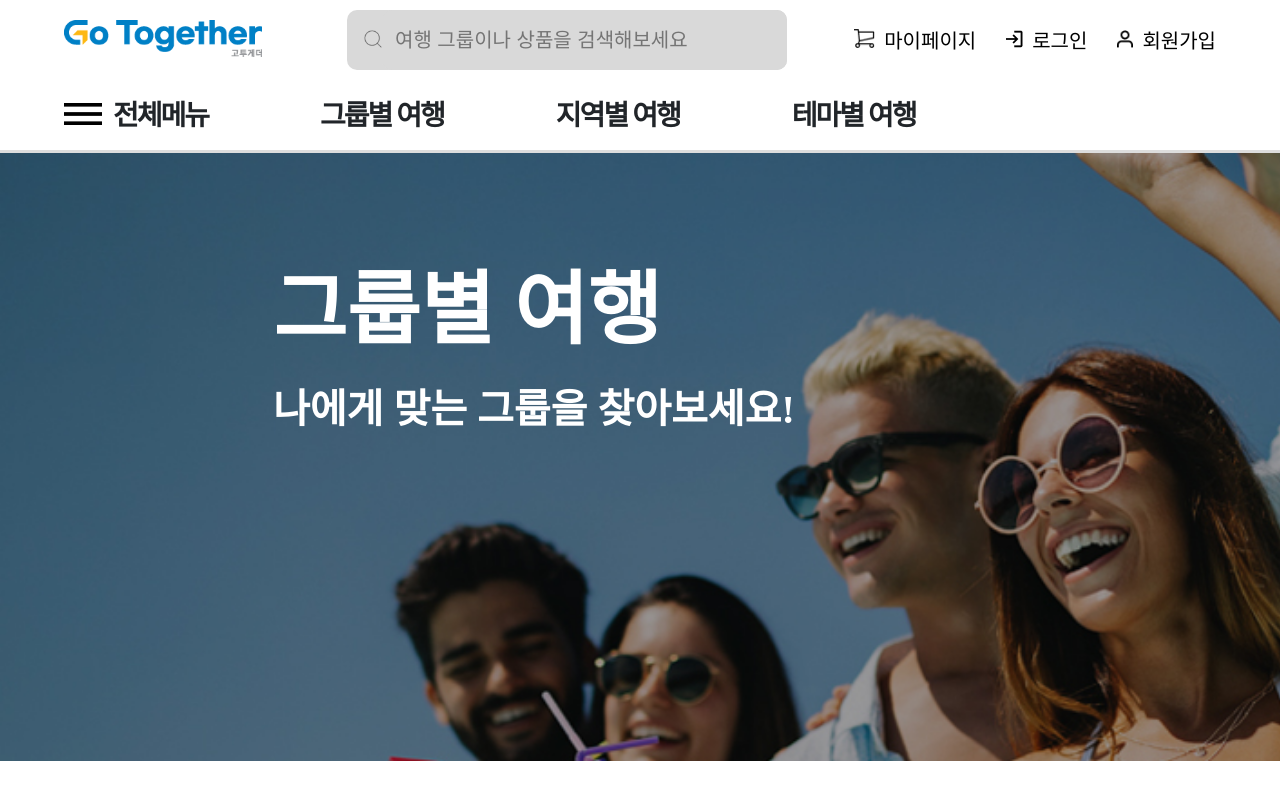
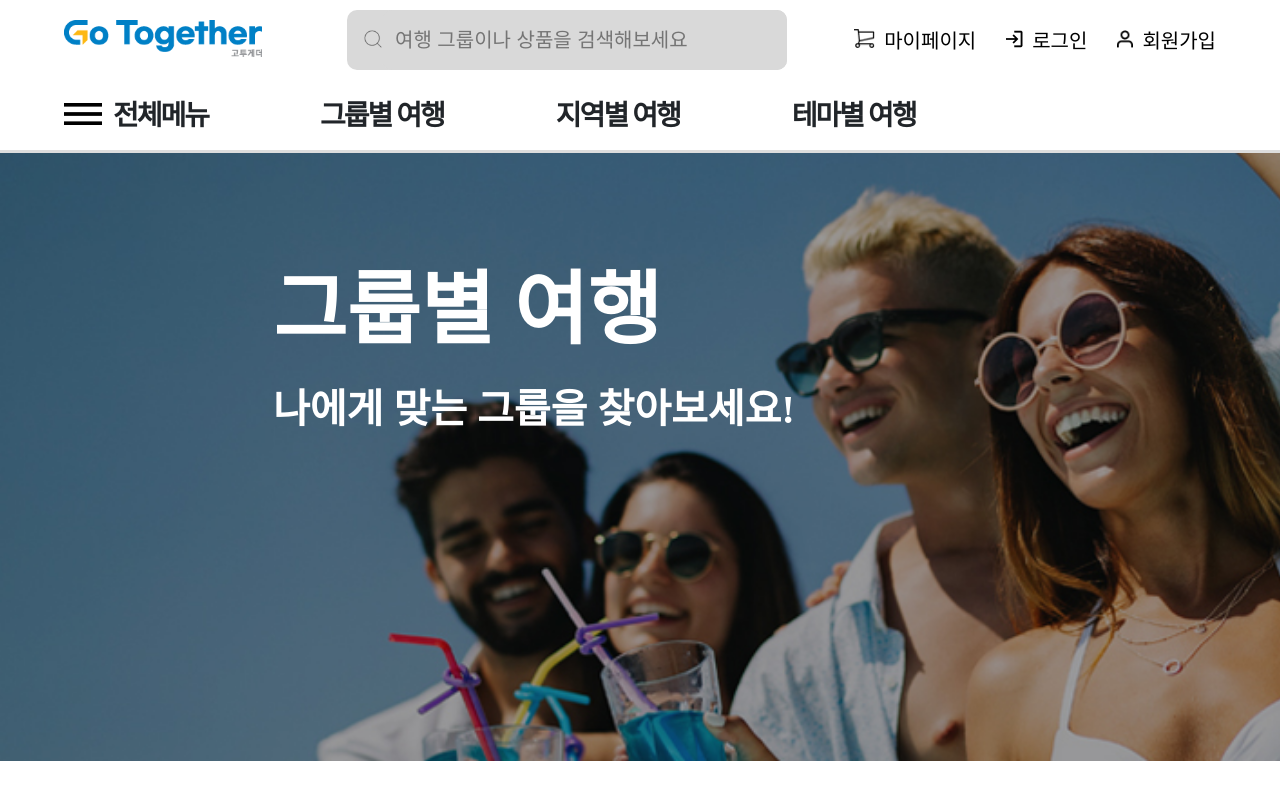
Before and after one commit to TRAVELERSTEAM/TRAVELERS-FE-USER, a React (Vite) app: page /groups in a window 1280 px wide. Shown: the top 800 px of the page. Built offline with nearby package versions, Linux system fonts and the light colour scheme.

Commit message:
design: 상단 배너 배경고정 해제/#55

```diff
--- a/src/pages/groups/Groups.tsx
+++ b/src/pages/groups/Groups.tsx
@@ -99,9 +99,8 @@ const BigBanner = styled.div`
   height: 100%;
   background-image: url(/img/bigBanner_1.jpg);
   background-repeat: no-repeat;
-  background-position: center -80px;
-  background-size: 100%;
-  background-attachment: fixed;
+  background-position: center center;
+  background-size: cover;
 `;
 
 const Desc = styled.div`
```
